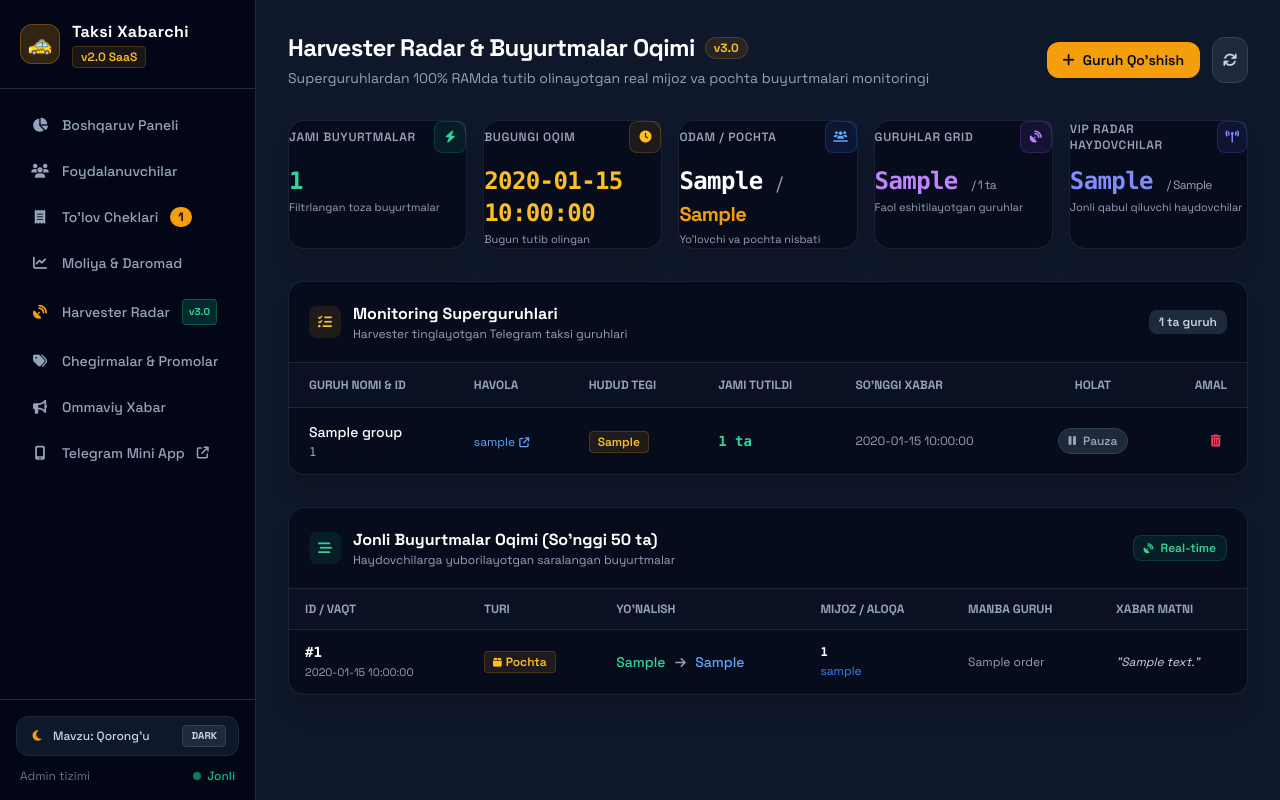
After one commit to sulaymonShoh/taksixabarchibot, a FastAPI app: template src/web/templates/harvester.html in a window 1280 px wide. The commit adds this page. Run offline with FastAPI, Linux system fonts and the light colour scheme; the template is opened without the code that fills it: most values are stand-ins (such as "Sample title", 1, 10 or a date in 2020); parts of the project's set-up code (start-up, migrations or seed data) failed here and were passed over; some libraries are stand-ins or nearby versions.

Commit message:
feat(harvester): complete stage 5 web admin harvester monitor and end-to-end field readiness

```diff
--- a/src/web/templates/base.html
+++ b/src/web/templates/base.html
@@ -85,6 +85,11 @@
                 <i class="fa-solid fa-chart-line w-5 text-center"></i>
                 <span>Moliya & Daromad</span>
             </a>
+            <a href="/harvester" class="flex items-center space-x-3 px-3.5 py-2.5 rounded-xl text-sm font-medium transition {% if active_page == 'harvester' %}bg-amber-500/15 text-amber-600 dark:text-amber-400 border border-amber-500/30 font-semibold{% else %}text-slate-600 dark:text-slate-400 hover:bg-slate-100 dark:hover:bg-slate-800/60 hover:text-slate-900 dark:hover:text-white{% endif %}">
+                <i class="fa-solid fa-satellite-dish w-5 text-center text-amber-500"></i>
+                <span>Harvester Radar</span>
+                <span class="ml-auto bg-emerald-500/20 text-emerald-600 dark:text-emerald-400 text-[10px] font-bold px-1.5 py-0.5 rounded border border-emerald-500/30">v3.0</span>
+            </a>
             <a href="/discounts" class="flex items-center space-x-3 px-3.5 py-2.5 rounded-xl text-sm font-medium transition {% if active_page == 'discounts' %}bg-amber-500/15 text-amber-600 dark:text-amber-400 border border-amber-500/30 font-semibold{% else %}text-slate-600 dark:text-slate-400 hover:bg-slate-100 dark:hover:bg-slate-800/60 hover:text-slate-900 dark:hover:text-white{% endif %}">
                 <i class="fa-solid fa-tags w-5 text-center"></i>
                 <span>Chegirmalar & Promolar</span>
--- /dev/null
+++ b/src/web/templates/harvester.html
@@ -0,0 +1,398 @@
+{% extends "base.html" %}
+{% block title %}Harvester Radar — Taksi Xabarchi{% endblock %}
+{% block content %}
+<div class="p-6 md:p-8 max-w-7xl mx-auto w-full space-y-8">
+    <!-- Header -->
+    <div class="flex flex-col md:flex-row md:items-center justify-between gap-4">
+        <div>
+            <div class="flex items-center space-x-2.5">
+                <h2 class="text-2xl font-bold text-slate-900 dark:text-white tracking-tight">Harvester Radar & Buyurtmalar Oqimi</h2>
+                <span class="px-2 py-0.5 rounded-full text-xs font-bold bg-amber-500/10 text-amber-600 dark:text-amber-400 border border-amber-500/20">v3.0</span>
+            </div>
+            <p class="text-sm text-slate-500 dark:text-slate-400 mt-1">Superguruhlardan 100% RAMda tutib olinayotgan real mijoz va pochta buyurtmalari monitoringi</p>
+        </div>
+        <div class="flex items-center space-x-3">
+            <button onclick="openAddGroupModal()" class="px-4 py-2 rounded-xl bg-amber-500 hover:bg-amber-600 text-slate-950 font-semibold text-sm transition shadow-sm flex items-center space-x-2 cursor-pointer">
+                <i class="fa-solid fa-plus"></i>
+                <span>Guruh Qo'shish</span>
+            </button>
+            <button onclick="window.location.reload()" class="p-2.5 rounded-xl bg-white dark:bg-slate-800 text-slate-700 dark:text-slate-300 hover:bg-slate-100 dark:hover:bg-slate-700 border border-slate-200 dark:border-slate-700 transition shadow-xs cursor-pointer" title="Yangilash">
+                <i class="fa-solid fa-arrows-rotate text-sm"></i>
+            </button>
+        </div>
+    </div>
+
+    <!-- Live KPI Metric Cards -->
+    <div class="grid grid-cols-1 sm:grid-cols-2 lg:grid-cols-5 gap-4">
+        <!-- Total Orders -->
+        <div class="bg-white dark:bg-slate-950/60 border border-slate-200 dark:border-slate-800/80 rounded-2xl p-4.5 backdrop-blur-sm shadow-sm dark:shadow-xl">
+            <div class="flex items-center justify-between">
+                <span class="text-xs font-semibold text-slate-500 dark:text-slate-400 uppercase tracking-wider">Jami Buyurtmalar</span>
+                <div class="w-8 h-8 rounded-lg bg-emerald-500/10 text-emerald-600 dark:text-emerald-400 flex items-center justify-center border border-emerald-500/20">
+                    <i class="fa-solid fa-bolt text-xs"></i>
+                </div>
+            </div>
+            <div class="mt-3">
+                <div class="text-2xl font-bold text-emerald-600 dark:text-emerald-400 font-mono tracking-tight">
+                    {{ stats.total_orders }}
+                </div>
+                <div class="text-[11px] text-slate-500 dark:text-slate-400 mt-0.5">Filtrlangan toza buyurtmalar</div>
+            </div>
+        </div>
+
+        <!-- Today Orders -->
+        <div class="bg-white dark:bg-slate-950/60 border border-slate-200 dark:border-slate-800/80 rounded-2xl p-4.5 backdrop-blur-sm shadow-sm dark:shadow-xl">
+            <div class="flex items-center justify-between">
+                <span class="text-xs font-semibold text-slate-500 dark:text-slate-400 uppercase tracking-wider">Bugungi Oqim</span>
+                <div class="w-8 h-8 rounded-lg bg-amber-500/10 text-amber-600 dark:text-amber-400 flex items-center justify-center border border-amber-500/20">
+                    <i class="fa-solid fa-clock text-xs"></i>
+                </div>
+            </div>
+            <div class="mt-3">
+                <div class="text-2xl font-bold text-amber-600 dark:text-amber-400 font-mono tracking-tight">
+                    {{ stats.today_orders }}
+                </div>
+                <div class="text-[11px] text-slate-500 dark:text-slate-400 mt-0.5">Bugun tutib olingan</div>
+            </div>
+        </div>
+
+        <!-- Passenger vs Cargo -->
+        <div class="bg-white dark:bg-slate-950/60 border border-slate-200 dark:border-slate-800/80 rounded-2xl p-4.5 backdrop-blur-sm shadow-sm dark:shadow-xl">
+            <div class="flex items-center justify-between">
+                <span class="text-xs font-semibold text-slate-500 dark:text-slate-400 uppercase tracking-wider">Odam / Pochta</span>
+                <div class="w-8 h-8 rounded-lg bg-blue-500/10 text-blue-600 dark:text-blue-400 flex items-center justify-center border border-blue-500/20">
+                    <i class="fa-solid fa-users-line text-xs"></i>
+                </div>
+            </div>
+            <div class="mt-3">
+                <div class="text-2xl font-bold text-slate-900 dark:text-white font-mono tracking-tight">
+                    {{ stats.passenger_orders }} <span class="text-slate-400 text-lg font-normal">/</span> <span class="text-amber-500 text-xl">{{ stats.cargo_orders }}</span>
+                </div>
+                <div class="text-[11px] text-slate-500 dark:text-slate-400 mt-0.5">Yo'lovchi va pochta nisbati</div>
+            </div>
+        </div>
+
+        <!-- Monitored Groups -->
+        <div class="bg-white dark:bg-slate-950/60 border border-slate-200 dark:border-slate-800/80 rounded-2xl p-4.5 backdrop-blur-sm shadow-sm dark:shadow-xl">
+            <div class="flex items-center justify-between">
+                <span class="text-xs font-semibold text-slate-500 dark:text-slate-400 uppercase tracking-wider">Guruhlar Grid</span>
+                <div class="w-8 h-8 rounded-lg bg-purple-500/10 text-purple-600 dark:text-purple-400 flex items-center justify-center border border-purple-500/20">
+                    <i class="fa-solid fa-satellite-dish text-xs"></i>
+                </div>
+            </div>
+            <div class="mt-3">
+                <div class="text-2xl font-bold text-purple-600 dark:text-purple-400 font-mono tracking-tight">
+                    {{ stats.active_groups }} <span class="text-slate-400 text-xs font-normal">/ {{ stats.total_groups }} ta</span>
+                </div>
+                <div class="text-[11px] text-slate-500 dark:text-slate-400 mt-0.5">Faol eshitilayotgan guruhlar</div>
+            </div>
+        </div>
+
+        <!-- Active VIP Radar Drivers -->
+        <div class="bg-white dark:bg-slate-950/60 border border-slate-200 dark:border-slate-800/80 rounded-2xl p-4.5 backdrop-blur-sm shadow-sm dark:shadow-xl">
+            <div class="flex items-center justify-between">
+                <span class="text-xs font-semibold text-slate-500 dark:text-slate-400 uppercase tracking-wider">VIP Radar Haydovchilar</span>
+                <div class="w-8 h-8 rounded-lg bg-indigo-500/10 text-indigo-600 dark:text-indigo-400 flex items-center justify-center border border-indigo-500/20">
+                    <i class="fa-solid fa-tower-broadcast text-xs"></i>
+                </div>
+            </div>
+            <div class="mt-3">
+                <div class="text-2xl font-bold text-indigo-600 dark:text-indigo-400 font-mono tracking-tight">
+                    {{ stats.vip_radar_drivers }} <span class="text-slate-400 text-xs font-normal">/ {{ stats.active_radar_drivers }}</span>
+                </div>
+                <div class="text-[11px] text-slate-500 dark:text-slate-400 mt-0.5">Jonli qabul qiluvchi haydovchilar</div>
+            </div>
+        </div>
+    </div>
+
+    <!-- Section: Monitored Harvester Groups Grid -->
+    <div class="bg-white dark:bg-slate-950/60 border border-slate-200 dark:border-slate-800/80 rounded-2xl overflow-hidden shadow-sm dark:shadow-xl">
+        <div class="p-5 border-b border-slate-200 dark:border-slate-800 flex items-center justify-between">
+            <div class="flex items-center space-x-3">
+                <div class="w-8 h-8 rounded-lg bg-amber-500/10 text-amber-600 dark:text-amber-400 flex items-center justify-center">
+                    <i class="fa-solid fa-list-check text-sm"></i>
+                </div>
+                <div>
+                    <h3 class="text-base font-bold text-slate-900 dark:text-white">Monitoring Superguruhlari</h3>
+                    <p class="text-xs text-slate-500 dark:text-slate-400">Harvester tinglayotgan Telegram taksi guruhlari</p>
+                </div>
+            </div>
+            <span class="text-xs font-semibold px-2.5 py-1 rounded-lg bg-slate-100 dark:bg-slate-800 text-slate-600 dark:text-slate-300">
+                {{ groups|length }} ta guruh
+            </span>
+        </div>
+
+        <div class="overflow-x-auto">
+            <table class="w-full text-left text-sm">
+                <thead class="bg-slate-50 dark:bg-slate-900/50 text-slate-500 dark:text-slate-400 text-xs font-semibold uppercase border-b border-slate-200 dark:border-slate-800">
+                    <tr>
+                        <th class="px-5 py-3.5">Guruh Nomi & ID</th>
+                        <th class="px-5 py-3.5">Havola</th>
+                        <th class="px-5 py-3.5">Hudud Tegi</th>
+                        <th class="px-5 py-3.5">Jami Tutildi</th>
+                        <th class="px-5 py-3.5">So'nggi Xabar</th>
+                        <th class="px-5 py-3.5 text-center">Holat</th>
+                        <th class="px-5 py-3.5 text-right">Amal</th>
+                    </tr>
+                </thead>
+                <tbody class="divide-y divide-slate-100 dark:divide-slate-800/60 text-slate-700 dark:text-slate-300">
+                    {% for g in groups %}
+                    <tr class="hover:bg-slate-50/50 dark:hover:bg-slate-900/30 transition">
+                        <td class="px-5 py-3.5">
+                            <div class="font-medium text-slate-900 dark:text-white">{{ g.title }}</div>
+                            <div class="text-xs font-mono text-slate-400 mt-0.5">{{ g.group_id }}</div>
+                        </td>
+                        <td class="px-5 py-3.5">
+                            {% if g.username %}
+                            <a href="https://t.me/{{ g.username.replace('@', '') }}" target="_blank" class="inline-flex items-center text-xs text-blue-600 dark:text-blue-400 hover:underline">
+                                {{ g.username }}
+                                <i class="fa-solid fa-arrow-up-right-from-square ml-1 text-[10px]"></i>
+                            </a>
+                            {% else %}
+                            <span class="text-xs text-slate-400 italic">Yopiq guruh</span>
+                            {% endif %}
+                        </td>
+                        <td class="px-5 py-3.5">
+                            <span class="px-2 py-0.5 rounded text-xs font-semibold bg-amber-500/10 text-amber-600 dark:text-amber-400 border border-amber-500/20">
+                                {{ g.region_tag or 'ALL' }}
+                            </span>
+                        </td>
+                        <td class="px-5 py-3.5 font-mono font-semibold text-emerald-600 dark:text-emerald-400">
+                            {{ g.total_harvested }} ta
+                        </td>
+                        <td class="px-5 py-3.5 text-xs text-slate-500 dark:text-slate-400">
+                            {{ g.last_message_at or 'Hali yo\'q' }}
+                        </td>
+                        <td class="px-5 py-3.5 text-center">
+                            <button onclick="toggleGroup({{ g.group_id }}, {{ 0 if g.is_active else 1 }})" class="px-2.5 py-1 rounded-full text-xs font-semibold transition cursor-pointer {% if g.is_active %}bg-emerald-500/15 text-emerald-600 dark:text-emerald-400 hover:bg-emerald-500/25 border border-emerald-500/30{% else %}bg-slate-200 dark:bg-slate-800 text-slate-600 dark:text-slate-400 hover:bg-slate-300 border border-slate-300 dark:border-slate-700{% endif %}">
+                                {% if g.is_active %}<i class="fa-solid fa-circle-check mr-1"></i> Faol{% else %}<i class="fa-solid fa-pause mr-1"></i> Pauza{% endif %}
+                            </button>
+                        </td>
+                        <td class="px-5 py-3.5 text-right">
+                            <button onclick="deleteGroup({{ g.group_id }})" class="text-xs text-rose-500 hover:text-rose-700 p-1.5 hover:bg-rose-50 dark:hover:bg-rose-950/40 rounded-lg transition cursor-pointer" title="O'chirish">
+                                <i class="fa-solid fa-trash-can"></i>
+                            </button>
+                        </td>
+                    </tr>
+                    {% else %}
+                    <tr>
+                        <td colspan="7" class="px-5 py-8 text-center text-slate-400 italic">
+                            Hozircha monitoring guruhlari kiritilmagan. Yuqoridagi "Guruh Qo'shish" tugmasini bosing.
+                        </td>
+                    </tr>
+                    {% endfor %}
+                </tbody>
+            </table>
+        </div>
+    </div>
+
+    <!-- Section: Live Harvested Orders Stream -->
+    <div class="bg-white dark:bg-slate-950/60 border border-slate-200 dark:border-slate-800/80 rounded-2xl overflow-hidden shadow-sm dark:shadow-xl">
+        <div class="p-5 border-b border-slate-200 dark:border-slate-800 flex items-center justify-between">
+            <div class="flex items-center space-x-3">
+                <div class="w-8 h-8 rounded-lg bg-emerald-500/10 text-emerald-600 dark:text-emerald-400 flex items-center justify-center">
+                    <i class="fa-solid fa-stream text-sm"></i>
+                </div>
+                <div>
+                    <h3 class="text-base font-bold text-slate-900 dark:text-white">Jonli Buyurtmalar Oqimi (So'nggi 50 ta)</h3>
+                    <p class="text-xs text-slate-500 dark:text-slate-400">Haydovchilarga yuborilayotgan saralangan buyurtmalar</p>
+                </div>
+            </div>
+            <span class="text-xs font-semibold px-2.5 py-1 rounded-lg bg-emerald-500/10 text-emerald-600 dark:text-emerald-400 border border-emerald-500/20">
+                <i class="fa-solid fa-satellite-dish mr-1 text-[10px]"></i> Real-time
+            </span>
+        </div>
+
+        <div class="overflow-x-auto">
+            <table class="w-full text-left text-sm">
+                <thead class="bg-slate-50 dark:bg-slate-900/50 text-slate-500 dark:text-slate-400 text-xs font-semibold uppercase border-b border-slate-200 dark:border-slate-800">
+                    <tr>
+                        <th class="px-4 py-3">ID / Vaqt</th>
+                        <th class="px-4 py-3">Turi</th>
+                        <th class="px-4 py-3">Yo'nalish</th>
+                        <th class="px-4 py-3">Mijoz / Aloqa</th>
+                        <th class="px-4 py-3">Manba Guruh</th>
+                        <th class="px-4 py-3">Xabar Matni</th>
+                    </tr>
+                </thead>
+                <tbody class="divide-y divide-slate-100 dark:divide-slate-800/60 text-slate-700 dark:text-slate-300">
+                    {% for o in orders %}
+                    <tr class="hover:bg-slate-50/50 dark:hover:bg-slate-900/30 transition">
+                        <td class="px-4 py-3 whitespace-nowrap">
+                            <span class="font-mono font-bold text-slate-900 dark:text-white">#{{ o.id }}</span>
+                            <div class="text-[11px] text-slate-400">{{ o.created_at }}</div>
+                        </td>
+                        <td class="px-4 py-3 whitespace-nowrap">
+                            {% if o.order_type == 'PASSENGER' %}
+                            <span class="inline-flex items-center px-2 py-0.5 rounded text-xs font-semibold bg-blue-500/10 text-blue-600 dark:text-blue-400 border border-blue-500/20">
+                                <i class="fa-solid fa-user mr-1 text-[10px]"></i> {{ o.passenger_count or 1 }} kishi
+                            </span>
+                            {% else %}
+                            <span class="inline-flex items-center px-2 py-0.5 rounded text-xs font-semibold bg-amber-500/10 text-amber-600 dark:text-amber-400 border border-amber-500/20">
+                                <i class="fa-solid fa-box mr-1 text-[10px]"></i> Pochta
+                            </span>
+                            {% endif %}
+                        </td>
+                        <td class="px-4 py-3 font-medium text-slate-900 dark:text-white whitespace-nowrap">
+                            <span class="text-emerald-600 dark:text-emerald-400">{{ o.origin_district or o.origin_region or '?' }}</span>
+                            <i class="fa-solid fa-arrow-right mx-1.5 text-slate-400 text-xs"></i>
+                            <span class="text-blue-600 dark:text-blue-400">{{ o.dest_district or o.dest_region or 'Toshkent' }}</span>
+                        </td>
+                        <td class="px-4 py-3 whitespace-nowrap">
+                            {% if o.phone_number %}
+                            <div class="font-mono font-semibold text-xs text-slate-900 dark:text-white">{{ o.phone_number }}</div>
+                            {% endif %}
+                            {% if o.telegram_username %}
+                            <a href="https://t.me/{{ o.telegram_username.replace('@', '') }}" target="_blank" class="text-xs text-blue-500 hover:underline">
+                                {{ o.telegram_username }}
+                            </a>
+                            {% endif %}
+                            {% if not o.phone_number and not o.telegram_username %}
+                            <span class="text-xs text-slate-400 italic">Matnda ko'rsatilgan</span>
+                            {% endif %}
+                        </td>
+                        <td class="px-4 py-3 text-xs text-slate-500 dark:text-slate-400 whitespace-nowrap">
+                            {{ o.source_group_title or 'Telegram Supergroup' }}
+                        </td>
+                        <td class="px-4 py-3 text-xs text-slate-600 dark:text-slate-300 max-w-xs truncate" title="{{ o.raw_text }}">
+                            <i>"{{ o.raw_text }}"</i>
+                        </td>
+                    </tr>
+                    {% else %}
+                    <tr>
+                        <td colspan="6" class="px-4 py-8 text-center text-slate-400 italic">
+                            Hozircha buyurtmalar oqimi mavjud emas. Superguruhlar ulangach, buyurtmalar bu yerda jonli paydo bo'ladi.
+                        </td>
+                    </tr>
+                    {% endfor %}
+                </tbody>
+            </table>
+        </div>
+    </div>
+</div>
+
+<!-- Modal: Add Harvester Group -->
+<div id="addGroupModal" class="fixed inset-0 z-50 bg-slate-900/60 backdrop-blur-sm hidden items-center justify-center p-4">
+    <div class="bg-white dark:bg-slate-900 border border-slate-200 dark:border-slate-800 rounded-2xl max-w-md w-full p-6 shadow-2xl space-y-5 animate-in fade-in zoom-in duration-150">
+        <div class="flex items-center justify-between pb-3 border-b border-slate-200 dark:border-slate-800">
+            <h3 class="text-lg font-bold text-slate-900 dark:text-white flex items-center space-x-2">
+                <i class="fa-solid fa-satellite-dish text-amber-500"></i>
+                <span>Harvester Guruhi Qo'shish</span>
+            </h3>
+            <button onclick="closeAddGroupModal()" class="text-slate-400 hover:text-slate-600 dark:hover:text-white cursor-pointer">
+                <i class="fa-solid fa-xmark text-lg"></i>
+            </button>
+        </div>
+
+        <form id="addGroupForm" onsubmit="submitAddGroup(event)" class="space-y-4">
+            <div>
+                <label class="block text-xs font-semibold text-slate-700 dark:text-slate-300 uppercase tracking-wider mb-1.5">Guruh ID (Chat ID) *</label>
+                <input type="number" id="newGroupId" required placeholder="-1001234567890" class="w-full px-3.5 py-2.5 rounded-xl border border-slate-300 dark:border-slate-700 bg-white dark:bg-slate-800 text-slate-900 dark:text-white text-sm focus:outline-none focus:border-amber-500 font-mono">
+                <span class="text-[11px] text-slate-400">Masalan: -1001928374650</span>
+            </div>
+
+            <div>
+                <label class="block text-xs font-semibold text-slate-700 dark:text-slate-300 uppercase tracking-wider mb-1.5">Guruh Nomi *</label>
+                <input type="text" id="newGroupTitle" required placeholder="Vodiy Toshkent Taksi 24/7" class="w-full px-3.5 py-2.5 rounded-xl border border-slate-300 dark:border-slate-700 bg-white dark:bg-slate-800 text-slate-900 dark:text-white text-sm focus:outline-none focus:border-amber-500">
+            </div>
+
+            <div>
+                <label class="block text-xs font-semibold text-slate-700 dark:text-slate-300 uppercase tracking-wider mb-1.5">Telegram Username / Havola</label>
+                <input type="text" id="newGroupUsername" placeholder="@vodiy_toshkent_taksi" class="w-full px-3.5 py-2.5 rounded-xl border border-slate-300 dark:border-slate-700 bg-white dark:bg-slate-800 text-slate-900 dark:text-white text-sm focus:outline-none focus:border-amber-500">
+            </div>
+
+            <div>
+                <label class="block text-xs font-semibold text-slate-700 dark:text-slate-300 uppercase tracking-wider mb-1.5">Hudud / Yo'nalish Tegi</label>
+                <select id="newGroupRegionTag" class="w-full px-3.5 py-2.5 rounded-xl border border-slate-300 dark:border-slate-700 bg-white dark:bg-slate-800 text-slate-900 dark:text-white text-sm focus:outline-none focus:border-amber-500">
+                    <option value="ANDIJON">Andijon ⇄ Toshkent</option>
+                    <option value="VODIY">Vodiy (Farg'ona, Namangan, Andijon)</option>
+                    <option value="TOSHKENT">Toshkent (Viloyat / Shahar)</option>
+                    <option value="SAMARQAND">Samarqand ⇄ Toshkent</option>
+                    <option value="ALL">Barcha yo'nalishlar (ALL)</option>
+                </select>
+            </div>
+
+            <div class="flex items-center justify-end space-x-3 pt-2">
+                <button type="button" onclick="closeAddGroupModal()" class="px-4 py-2 rounded-xl text-sm text-slate-600 dark:text-slate-400 hover:bg-slate-100 dark:hover:bg-slate-800 transition cursor-pointer">
+                    Bekor qilish
+                </button>
+                <button type="submit" class="px-5 py-2 rounded-xl bg-amber-500 hover:bg-amber-600 text-slate-950 font-semibold text-sm transition shadow-sm cursor-pointer">
+                    Qo'shish
+                </button>
+            </div>
+        </form>
+    </div>
+</div>
+
+<script>
+    function openAddGroupModal() {
+        document.getElementById('addGroupModal').classList.remove('hidden');
+        document.getElementById('addGroupModal').classList.add('flex');
+    }
+
+    function closeAddGroupModal() {
+        document.getElementById('addGroupModal').classList.remove('flex');
+        document.getElementById('addGroupModal').classList.add('hidden');
+    }
+
+    async function submitAddGroup(e) {
+        e.preventDefault();
+        const groupId = parseInt(document.getElementById('newGroupId').value);
+        const title = document.getElementById('newGroupTitle').value.trim();
+        const username = document.getElementById('newGroupUsername').value.trim();
+        const regionTag = document.getElementById('newGroupRegionTag').value;
+
+        try {
+            const res = await fetch('/api/harvester/groups', {
+                method: 'POST',
+                headers: {'Content-Type': 'application/json'},
+                body: JSON.stringify({
+                    group_id: groupId,
+                    title: title,
+                    username: username || null,
+                    region_tag: regionTag
+                })
+            });
+
+            if (res.ok) {
+                closeAddGroupModal();
+                window.location.reload();
+            } else {
+                const err = await res.json();
+                alert('Xatolik: ' + (err.detail || 'Guruhni qo\'shib bo\'lmadi'));
+            }
+        } catch (err) {
+            alert('Aloqa xatosi: ' + err);
+        }
+    }
+
+    async function toggleGroup(groupId, newState) {
+        try {
+            const res = await fetch(`/api/harvester/groups/${groupId}/toggle`, {
+                method: 'POST',
+                headers: {'Content-Type': 'application/json'},
+                body: JSON.stringify({ is_active: newState === 1 })
+            });
+            if (res.ok) {
+                window.location.reload();
+            }
+        } catch (err) {
+            alert('Xatolik: ' + err);
+        }
+    }
+
+    async function deleteGroup(groupId) {
+        if (!confirm('Haqiqatan ham bu guruhni monitoringdan o\'chirmoqchimisiz?')) return;
+        try {
+            const res = await fetch(`/api/harvester/groups/${groupId}/delete`, {
+                method: 'POST'
+            });
+            if (res.ok) {
+                window.location.reload();
+            }
+        } catch (err) {
+            alert('Xatolik: ' + err);
+        }
+    }
+</script>
+{% endblock %}
```
Also changed, not shown: src/database.py (+45 -0 lines), src/web/app.py (+60 -0 lines), tests/test_v3_phase5_web_harvester.py (added, +191 -0 lines).
